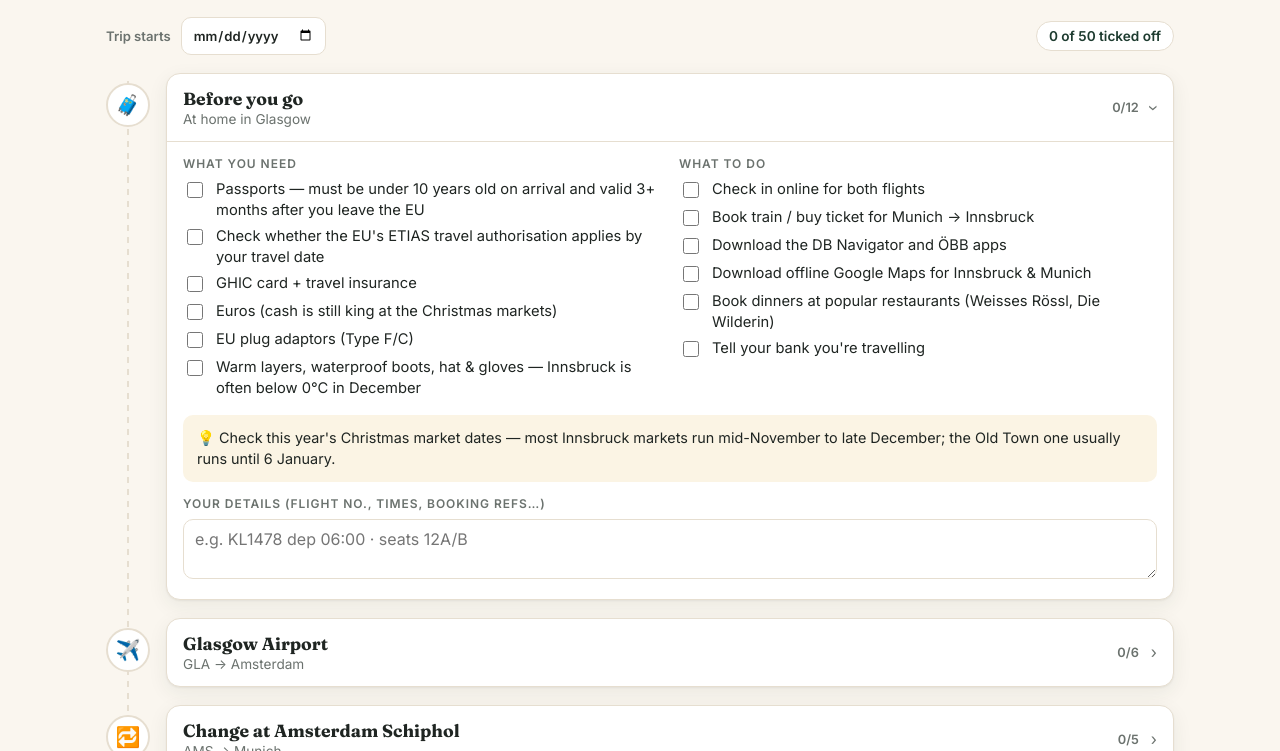
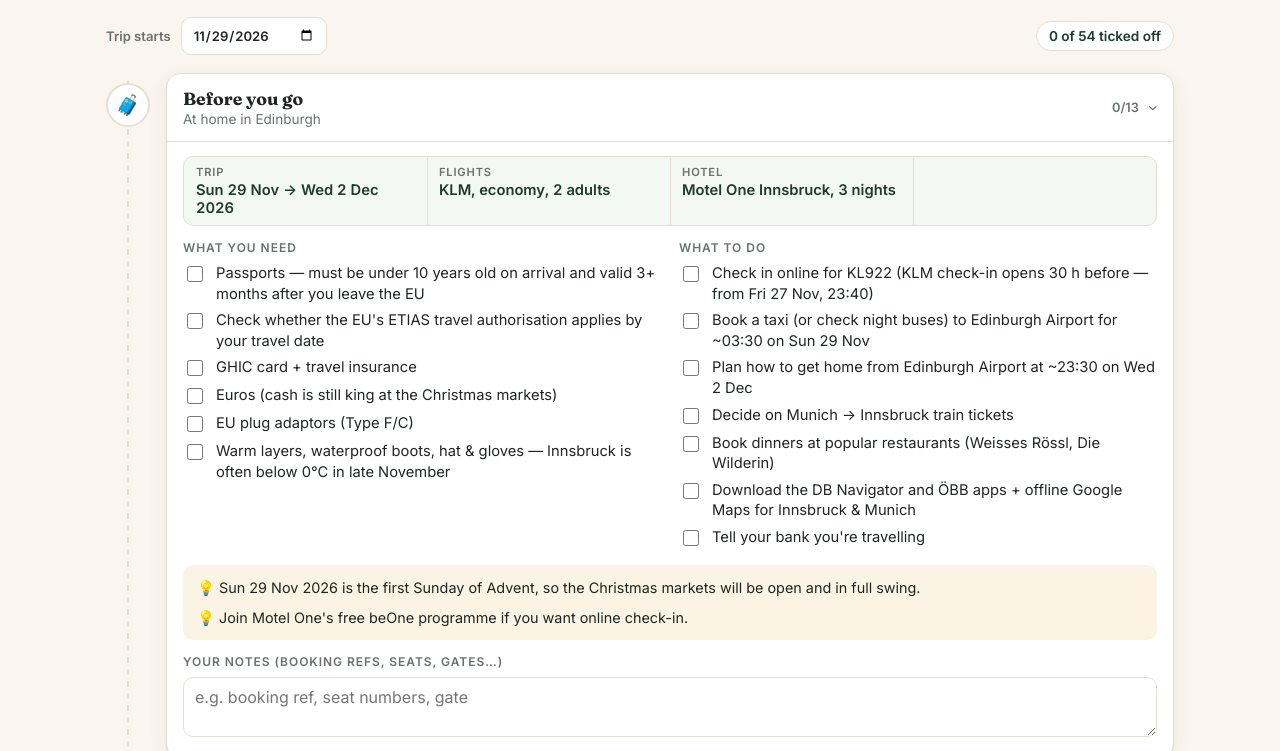
Before and after one commit to quinnage97/test, a plain HTML site: page index.html in a window 1280 px wide. Shown: the part 123-874 px from the top of the page. Drawn offline with nearby package versions, Linux system fonts and the light colour scheme.

Commit message:
Add real flights and hotel; route from Edinburgh; 4-day plan
KLM flights EDI–AMS–MUC on 29 Nov and back on 2 Dec, Motel One
Innsbruck as a map pin and timeline stage with check-in, breakfast and
city tax details, and a 4-day itinerary around those times. Existing
saved plans are upgraded while keeping notes, food ticks and Instagram
saves.

Co-Authored-By: Claude Opus 5.5 <noreply@anthropic.com>
Claude-Session: https://claude.ai/code/session_01GJypHpXYh3guffAA5t9JdF

```diff
--- a/css/style.css
+++ b/css/style.css
@@ -128,6 +128,11 @@ input:focus, select:focus, textarea:focus, button:focus-visible { outline: 2px s
 .stage.open .chev { transform: rotate(90deg); }
 .stage-body { display: none; padding: 0 16px 16px; border-top: 1px solid var(--line); }
 .stage.open .stage-body { display: block; }
+.booking { margin: 14px 0 0; display: grid; grid-template-columns: repeat(auto-fill, minmax(200px, 1fr)); background: #f4f8f5; border: 1px solid var(--line); border-radius: 10px; overflow: hidden; }
+.booking div { padding: 8px 12px; min-width: 0; box-shadow: 1px 1px 0 var(--line); }
+.booking dt { font-size: .7rem; text-transform: uppercase; letter-spacing: .07em; color: var(--muted); font-weight: 600; }
+.booking dd { margin: 2px 0 0; font-weight: 600; font-size: .92rem; font-variant-numeric: tabular-nums; color: var(--pine); overflow-wrap: anywhere; }
+.trip-dates { color: var(--gold); font-weight: 600; }
 .stage-cols { display: grid; grid-template-columns: 1fr 1fr; gap: 18px; margin-top: 14px; }
 .stage-body h4 { margin: 0 0 8px; font-size: .75rem; text-transform: uppercase; letter-spacing: .08em; color: var(--muted); }
 .checklist { list-style: none; margin: 0; padding: 0; display: flex; flex-direction: column; gap: 6px; }
--- a/js/app.js
+++ b/js/app.js
@@ -9,9 +9,11 @@
   const esc = (s) => String(s ?? "").replace(/[&<>"']/g, (c) => ({ "&": "&amp;", "<": "&lt;", ">": "&gt;", '"': "&quot;", "'": "&#39;" }[c]));
 
   // ---------------- State ----------------
+  const DATA_VERSION = 2; // bump when the built-in plan changes
   function seedState() {
     return {
-      startDate: "",
+      version: DATA_VERSION,
+      startDate: T.startDate || "",
       checks: {},
       stageNotes: {},
       foods: {},
@@ -28,7 +30,16 @@
   function load() {
     try {
       const raw = localStorage.getItem(STORE_KEY);
-      if (raw) return Object.assign(seedState(), JSON.parse(raw));
+      if (raw) {
+        const saved = JSON.parse(raw);
+        const fresh = seedState();
+        if ((saved.version || 1) < DATA_VERSION) {
+          // Built-in plan changed (real flights & hotel): take the new days, dates and checklists,
+          // keep the user's own notes, food ticks and Instagram saves.
+          return Object.assign(fresh, { stageNotes: saved.stageNotes || {}, foods: saved.foods || {}, saves: saved.saves || [] });
+        }
+        return Object.assign(fresh, saved);
+      }
     } catch (e) { /* storage unavailable or corrupt */ }
     return seedState();
   }
@@ -117,14 +128,15 @@
               <span class="chev">›</span>
             </button>
             <div class="stage-body">
+              ${s.booking?.length ? `<dl class="booking">${s.booking.map(([k, v]) => `<div><dt>${esc(k)}</dt><dd>${esc(v)}</dd></div>`).join("")}</dl>` : ""}
               <div class="stage-cols">
                 <div><h4>What you need</h4><ul class="checklist">${list("need", s.need)}</ul></div>
                 <div><h4>What to do</h4><ul class="checklist">${list("todo", s.todo)}</ul></div>
               </div>
               ${s.tips?.length ? `<div class="tips">${s.tips.map((t) => `<p>💡 ${esc(t)}</p>`).join("")}</div>` : ""}
               <div class="stage-notes">
-                <h4>Your details (flight no., times, booking refs…)</h4>
-                <textarea data-note="${s.id}" placeholder="e.g. KL1478 dep 06:00 · seats 12A/B">${esc(state.stageNotes[s.id] || "")}</textarea>
+                <h4>Your notes (booking refs, seats, gates…)</h4>
+                <textarea data-note="${s.id}" placeholder="e.g. booking ref, seat numbers, gate">${esc(state.stageNotes[s.id] || "")}</textarea>
               </div>
               ${s.place ? `<div class="stage-actions"><button class="btn ghost sm" data-goto="${s.place}">Show on map →</button></div>` : ""}
             </div>
@@ -428,7 +440,7 @@
 
   // ---------------- Instagram saves ----------------
   $("#igCat").innerHTML = Object.entries(T.categories)
-    .filter(([k]) => k !== "transport")
+    .filter(([k]) => k !== "transport" && k !== "stay")
     .map(([k, c]) => `<option value="${k}" ${k === "saved" ? "selected" : ""}>${esc(c.label === "My Instagram saves" ? "Other / not sure" : c.label)}</option>`)
     .join("");
 
--- a/js/data.js
+++ b/js/data.js
@@ -3,18 +3,26 @@
 
 window.TRIP = {
   title: "Innsbruck at Christmas",
+  startDate: "2026-11-29",
 
   categories: {
     market:    { label: "Christmas markets", color: "#c0392b", icon: "★" },
     coffee:    { label: "Coffee & cake",     color: "#8e5a2b", icon: "☕" },
     food:      { label: "Restaurants",       color: "#d68910", icon: "🍽" },
     gem:       { label: "Sights & hidden gems", color: "#1f7a5a", icon: "◆" },
+    stay:      { label: "Our hotel",         color: "#1d3b2f", icon: "⌂" },
     transport: { label: "Getting around",    color: "#2e5c8a", icon: "🚆" },
     saved:     { label: "My Instagram saves", color: "#8e44ad", icon: "♥" }
   },
 
   // ---------- Places on the map ----------
   places: [
+    // Where we're staying
+    { id: "hotel", cat: "stay", name: "Motel One Innsbruck",
+      lat: 47.26170, lng: 11.40060,
+      desc: "Our hotel: Südbahnstraße 1, right beside Innsbruck Hbf. Room: THE ONE with a view. Reception open 24 h, free luggage storage.",
+      howto: "From Innsbruck Hbf: it's right next to the station on Südbahnstraße, a 2–3 min walk. The Old Town is ~15 min walk north up Maria-Theresien-Straße." },
+
     // Christmas markets
     { id: "mkt-altstadt", cat: "market", name: "Old Town Christmas Market",
       lat: 47.26859, lng: 11.39327,
@@ -164,12 +172,12 @@ window.TRIP = {
       howto: "Train: ~10 min from Innsbruck Hbf." },
 
     // Transport hubs
-    { id: "t-gla", cat: "transport", name: "Glasgow Airport (GLA)", lat: 55.87190, lng: -4.43310,
-      desc: "Start of the trip.", howto: "Arrive at least 2 h before your flight." },
+    { id: "t-edi", cat: "transport", name: "Edinburgh Airport (EDI)", lat: 55.95000, lng: -3.37250,
+      desc: "Start of the trip: KL922 departs 05:40 on Sun 29 Nov. We land back here at 23:05 on Wed 2 Dec.", howto: "Aim to arrive by ~03:40. Book a taxi or check night bus times in advance." },
     { id: "t-ams", cat: "transport", name: "Amsterdam Schiphol (AMS)", lat: 52.31050, lng: 4.76830,
-      desc: "Connection. You enter the Schengen area here — passport control between the two flights.", howto: "Follow 'Transfer' signs — not 'Exit'." },
+      desc: "Connection both ways. Outbound: land 08:15, KL1851 to Munich leaves 09:30 (1 h 15 min). Return: land 21:40, KL933 to Edinburgh leaves 22:40 (1 h).", howto: "Follow 'Transfer' signs — not 'Exit'. Passport control is between the two flights." },
     { id: "t-muc", cat: "transport", name: "Munich Airport (MUC)", lat: 48.35380, lng: 11.78610,
-      desc: "Land, collect bags, then the S-Bahn into the city.", howto: "Follow the green 'S' signs to the S-Bahn station between Terminals 1 and 2." },
+      desc: "Terminal 1 both ways. Land 10:55 on Sun 29 Nov; KL1858 home leaves 20:05 on Wed 2 Dec.", howto: "Follow the green 'S' signs to the S-Bahn station in the central area between Terminals 1 and 2." },
     { id: "t-munhbf", cat: "transport", name: "München Hauptbahnhof", lat: 48.14020, lng: 11.55840,
       desc: "Munich main station — start of the Mittenwald line to Innsbruck.", howto: "S1 or S8 from the airport, ~40–45 min." },
     { id: "t-garmisch", cat: "transport", name: "Garmisch-Partenkirchen", lat: 47.49250, lng: 11.09600,
@@ -184,66 +192,81 @@ window.TRIP = {
 
   // Journey line drawn on the map (overview)
   route: {
-    flights: [["t-gla", "t-ams"], ["t-ams", "t-muc"]],
+    flights: [["t-edi", "t-ams"], ["t-ams", "t-muc"]],
     ground: ["t-muc", "t-munhbf", "t-garmisch", "t-mittenwald", "t-seefeld", "t-ibkhbf"]
   },
 
   // ---------- Timeline stages ----------
+  // `booking` rows show as fixed facts at the top of each stage.
   stages: [
-    { id: "prep", icon: "🧳", title: "Before you go", sub: "At home in Glasgow", place: null,
+    { id: "prep", icon: "🧳", title: "Before you go", sub: "At home in Edinburgh", place: null,
+      booking: [["Trip", "Sun 29 Nov → Wed 2 Dec 2026"], ["Flights", "KLM, economy, 2 adults"], ["Hotel", "Motel One Innsbruck, 3 nights"]],
       need: ["Passports — must be under 10 years old on arrival and valid 3+ months after you leave the EU",
              "Check whether the EU's ETIAS travel authorisation applies by your travel date",
              "GHIC card + travel insurance",
              "Euros (cash is still king at the Christmas markets)",
              "EU plug adaptors (Type F/C)",
-             "Warm layers, waterproof boots, hat & gloves — Innsbruck is often below 0°C in December"],
-      todo: ["Check in online for both flights",
-             "Book train / buy ticket for Munich → Innsbruck",
-             "Download the DB Navigator and ÖBB apps",
-             "Download offline Google Maps for Innsbruck & Munich",
+             "Warm layers, waterproof boots, hat & gloves — Innsbruck is often below 0°C in late November"],
+      todo: ["Check in online for KL922 (KLM check-in opens 30 h before — from Fri 27 Nov, 23:40)",
+             "Book a taxi (or check night buses) to Edinburgh Airport for ~03:30 on Sun 29 Nov",
+             "Plan how to get home from Edinburgh Airport at ~23:30 on Wed 2 Dec",
+             "Decide on Munich → Innsbruck train tickets",
              "Book dinners at popular restaurants (Weisses Rössl, Die Wilderin)",
+             "Download the DB Navigator and ÖBB apps + offline Google Maps for Innsbruck & Munich",
              "Tell your bank you're travelling"],
-      tips: ["Check this year's Christmas market dates — most Innsbruck markets run mid-November to late December; the Old Town one usually runs until 6 January."] },
+      tips: ["Sun 29 Nov 2026 is the first Sunday of Advent, so the Christmas markets will be open and in full swing.",
+             "Join Motel One's free beOne programme if you want online check-in."] },
 
-    { id: "gla", icon: "✈️", title: "Glasgow Airport", sub: "GLA → Amsterdam", place: "t-gla",
-      need: ["Passports & boarding passes", "Liquids in a clear bag (check GLA's current limits)", "Phone charger / power bank"],
-      todo: ["Arrive 2 h before departure", "Drop bags (checked through to Munich?)", "Ask at the desk if bags are checked through to MUC"],
-      tips: ["If you're on one booking, bags should be checked all the way to Munich — confirm at the desk so you don't need to collect them in Amsterdam."] },
+    { id: "edi", icon: "✈️", title: "Edinburgh Airport", sub: "Sun 29 Nov · KL922 to Amsterdam", place: "t-edi",
+      booking: [["Flight", "KL922 · Airbus A321neo"], ["Departs", "05:40 Edinburgh (EDI)"], ["Arrives", "08:15 Amsterdam (AMS)"], ["Duration", "1 h 35 min"]],
+      need: ["Passports & boarding passes", "Liquids in a clear bag (check EDI's current limits)", "Phone charger / power bank"],
+      todo: ["Arrive by ~03:40", "Drop bags", "Confirm at the desk that bags are checked through to Munich"],
+      tips: ["Both flights are on one KLM booking, so your bags should go straight through to Munich. You won't need to collect them in Amsterdam."] },
 
-    { id: "ams", icon: "🔁", title: "Change at Amsterdam Schiphol", sub: "AMS → Munich", place: "t-ams",
-      need: ["Passports out for passport control", "Boarding pass for the Munich flight"],
+    { id: "ams", icon: "🔁", title: "Change at Amsterdam Schiphol", sub: "Sun 29 Nov · KL1851 to Munich", place: "t-ams",
+      booking: [["Transfer time", "1 h 15 min"], ["Flight", "KL1851 · Boeing 737-900"], ["Departs", "09:30 Amsterdam (AMS)"], ["Arrives", "10:55 Munich (MUC) Terminal 1"], ["Duration", "1 h 25 min"]],
+      need: ["Passports out for passport control", "Boarding pass for KL1851"],
       todo: ["Follow 'Transfer' signs", "Go through passport control (entering Schengen)", "Find your gate for Munich"],
-      tips: ["This is where you enter the Schengen area, so you go through passport control (and the EU Entry/Exit System biometrics) here — queues can be long, so don't dawdle.",
-             "The Amsterdam → Munich flight is inside Schengen: no passport check when you land in Munich."] },
+      tips: ["This is where you enter the Schengen area, so passport control (and the EU Entry/Exit System biometrics) happens here. With 1 h 15 min, head straight there — no browsing first.",
+             "Amsterdam → Munich is inside Schengen: no passport check when you land."] },
 
-    { id: "muc", icon: "🛬", title: "Munich Airport", sub: "MUC → München Hbf by S-Bahn", place: "t-muc",
-      need: ["Ticket for the S-Bahn (or a ticket that covers it)"],
-      todo: ["Collect bags", "Follow green 'S' signs to the S-Bahn", "Take S1 or S8 to München Hauptbahnhof (~40–45 min)"],
-      tips: ["Buy tickets at the machines or in the MVV / DB Navigator app. If you're using a Bayern-Ticket or Deutschlandticket, check it covers the S-Bahn leg too."] },
+    { id: "muc", icon: "🛬", title: "Munich Airport", sub: "Sun 29 Nov · 10:55, Terminal 1 → S-Bahn", place: "t-muc",
+      booking: [["Land", "10:55 Terminal 1"], ["Next", "S1 or S8 to München Hbf (~40–45 min)"]],
+      need: ["Ticket for the S-Bahn (or a day ticket that covers it)"],
+      todo: ["Collect bags", "Follow green 'S' signs to the S-Bahn", "Take S1 or S8 to München Hauptbahnhof"],
+      tips: ["Buy tickets at the machines or in the MVV / DB Navigator app. If you're using a Bayern-Ticket or Deutschlandticket, check it covers the S-Bahn too.",
+             "You should reach München Hbf around 12:30, in time for an early-afternoon train."] },
 
-    { id: "train", icon: "🚆", title: "Train: the Mittenwald line", sub: "München Hbf → Garmisch → Mittenwald → Innsbruck", place: "t-munhbf",
+    { id: "train", icon: "🚆", title: "Train: the Mittenwald line", sub: "Sun 29 Nov · München Hbf → Garmisch → Mittenwald → Innsbruck", place: "t-munhbf",
+      booking: [["Journey time", "~2 h 45 min – 3 h"], ["Arrive", "Mid/late afternoon — hotel check-in opens 15:00"]],
       need: ["Train ticket (DB/ÖBB) — or a Bayern-Ticket/Deutschlandticket if valid for your trip", "Snacks & water", "Camera!"],
       todo: ["Find the train to Innsbruck via Garmisch-Partenkirchen / Mittenwald (often RB 6)",
              "Check if your train splits or needs a change at Garmisch or Mittenwald",
              "Sit on the right-hand side for the descent into Innsbruck"],
-      tips: ["Roughly 2 h 45 min to 3 h. One of the most scenic train rides in the Alps — the final stretch from Seefeld drops along cliffs high above the Inn valley.",
-             "The Bayern-Ticket and the Deutschlandticket have historically been valid all the way to Innsbruck Hbf on this line — double-check before you buy."] },
+      tips: ["One of the most scenic train rides in the Alps. The final stretch from Seefeld drops along cliffs high above the Inn valley.",
+             "The Bayern-Ticket and the Deutschlandticket have historically been valid all the way to Innsbruck Hbf on this line. Double-check before you buy."] },
 
-    { id: "arrive", icon: "🏔", title: "Arrive in Innsbruck", sub: "Innsbruck Hbf → hotel", place: "t-ibkhbf",
-      need: ["Hotel address & booking reference"],
-      todo: ["Check in", "Pick up an Innsbruck Card (covers Nordkette, museums, buses & trams)", "First Glühwein at the Old Town market 🎄"],
-      tips: ["The Old Town is ~15 min walk north of the station. Many hotels give a free Welcome Card for local buses — ask at check-in."] },
+    { id: "arrive", icon: "🏨", title: "Check in: Motel One Innsbruck", sub: "Sun 29 Nov · Südbahnstraße 1, next to Innsbruck Hbf", place: "hotel",
+      booking: [["Address", "Südbahnstraße 1 / Top 1, 6020 Innsbruck"], ["Phone", "+43 512 219353-0"], ["Stay", "Sun 29 Nov → Wed 2 Dec (3 nights)"], ["Room", "THE ONE with a view · 2 adults"],
+                ["Check-in", "From 15:00"], ["Check-out", "By 12:00"], ["Breakfast", "Mon–Fri 06:00–10:00 · Sat/Sun 07:00–11:00"], ["Reception", "24 hours · free luggage storage"],
+                ["City tax", "€4 per person per night, paid at the hotel (€24 for us)"]],
+      need: ["Passports for check-in", "Card for the city tax"],
+      todo: ["Check in", "Ask about a Welcome Card for local buses", "Consider an Innsbruck Card (Nordkette, museums, buses & trams)", "First Glühwein at the Old Town market 🎄"],
+      tips: ["The hotel is right by the station, so it's a 2–3 minute walk with your bags. The Old Town is about 15 minutes' walk north."] },
 
-    { id: "stay", icon: "🎄", title: "In Innsbruck", sub: "Coffee, food, markets & hidden gems", place: "mkt-altstadt",
+    { id: "stay", icon: "🎄", title: "In Innsbruck", sub: "Mon 30 Nov – Tue 1 Dec · coffee, food, markets & hidden gems", place: "mkt-altstadt",
       need: ["Small change for mug deposits (Pfand) — return the mug for your money back or keep it as a souvenir",
              "Innsbruck Card (if you bought one)"],
-      todo: ["Visit every Innsbruck Christmas market", "Ride up to the Nordkette", "Try everything on the food list", "Day trip to Hall in Tirol"],
+      todo: ["Visit the Innsbruck Christmas markets", "Ride up to the Nordkette (pick the clearest day)", "Try everything on the food list", "Hall in Tirol advent market"],
       tips: ["See the Itinerary tab for the day-by-day plan and the Map tab for everything plotted."] },
 
-    { id: "home", icon: "🏠", title: "Heading home", sub: "Innsbruck → Munich → Amsterdam → Glasgow", place: "t-ibkhbf",
+    { id: "home", icon: "🏠", title: "Heading home", sub: "Wed 2 Dec · Innsbruck → Munich → Amsterdam → Edinburgh", place: "t-muc",
+      booking: [["Check-out", "By 12:00 (leave bags at reception)"], ["Be at MUC", "By ~18:00, Terminal 1"],
+                ["Flight 1", "KL1858 · 20:05 Munich T1 → 21:40 Amsterdam"], ["Transfer", "1 h at Schiphol"], ["Flight 2", "KL933 · 22:40 Amsterdam → 23:05 Edinburgh"]],
       need: ["Passports", "Boarding passes", "Room in the bag for speck, schnapps & Christmas mugs"],
-      todo: ["Check out", "Train back to Munich via Mittenwald (allow plenty of buffer for the airport)", "S-Bahn to MUC", "Exit Schengen at Amsterdam passport control"],
-      tips: ["Leave a generous buffer: the Mittenwald line is single-track in places and delays can happen. Aim to be at MUC 2 h+ before your flight."] }
+      todo: ["Check out by 12:00 and leave bags at reception", "Collect bags and get the train to Munich (~13:30 via Mittenwald)", "S-Bahn S1/S8 to Munich Airport", "At Schiphol: go straight through passport control (leaving Schengen)", "Get home from Edinburgh Airport"],
+      tips: ["Leave a generous buffer: the Mittenwald line is single-track in places. A faster option back is the train via Kufstein and Rosenheim (about 1 h 45 min to München Hbf).",
+             "The Schiphol connection is only 1 hour and includes passport control, so don't stop on the way."] }
   ],
 
   // ---------- Austrian food bucket list ----------
@@ -267,48 +290,43 @@ window.TRIP = {
   // ---------- Suggested itinerary (you can edit all of this in the app) ----------
   itinerary: [
     { title: "Travel day", items: [
-      { time: "Morning", title: "Fly Glasgow → Amsterdam", place: "t-gla" },
-      { time: "Midday", title: "Change at Schiphol (passport control)", place: "t-ams" },
-      { time: "Afternoon", title: "Land in Munich, S-Bahn to Hbf", place: "t-muc" },
-      { time: "Afternoon", title: "Mittenwald line to Innsbruck", place: "t-munhbf" },
-      { time: "Evening", title: "First Glühwein at the Old Town market", place: "mkt-altstadt" }
+      { time: "05:40", title: "KL922 Edinburgh → Amsterdam", place: "t-edi" },
+      { time: "09:30", title: "KL1851 Amsterdam → Munich", place: "t-ams" },
+      { time: "10:55", title: "Land MUC T1, S-Bahn to München Hbf", place: "t-muc" },
+      { time: "~12:30", title: "Mittenwald line to Innsbruck", place: "t-munhbf" },
+      { time: "15:30", title: "Check in at Motel One", place: "hotel" },
+      { time: "17:00", title: "First Glühwein at the Old Town market", place: "mkt-altstadt" },
+      { time: "19:00", title: "Easy dinner at Stiftskeller", place: "food-stiftskeller" }
     ]},
     { title: "Old Town & the big markets", items: [
-      { time: "09:00", title: "Breakfast at Café Katzung", place: "cof-katzung" },
-      { time: "10:00", title: "Golden Roof & climb the City Tower", place: "gem-stadtturm" },
-      { time: "11:30", title: "Hofkirche & the bronze 'Black Men'", place: "gem-hofkirche" },
-      { time: "13:00", title: "Lunch at Gasthaus Goldenes Dachl", place: "food-dachl" },
-      { time: "15:00", title: "Strudel at Kröll", place: "cof-kroll" },
-      { time: "16:30", title: "Colourful houses at dusk", place: "gem-colourful" },
-      { time: "17:00", title: "Marktplatz market — try Kiachl", place: "mkt-marktplatz" },
-      { time: "19:30", title: "Dinner at Stiftskeller", place: "food-stiftskeller" }
-    ]},
-    { title: "Into the mountains", items: [
-      { time: "09:30", title: "Hungerburgbahn from Congress", place: "gem-congress" },
-      { time: "10:00", title: "Nordkette cable car to Seegrube", place: "gem-nordkette" },
-      { time: "14:00", title: "Sachertorte at Café Sacher", place: "cof-sacher" },
-      { time: "16:30", title: "Back up for the Hungerburg panorama market", place: "mkt-hungerburg" },
+      { time: "08:30", title: "Breakfast at Café Katzung", place: "cof-katzung" },
+      { time: "09:30", title: "Golden Roof & climb the City Tower", place: "gem-stadtturm" },
+      { time: "10:30", title: "Hofkirche & the bronze 'Black Men'", place: "gem-hofkirche" },
+      { time: "12:30", title: "Lunch at Gasthaus Goldenes Dachl", place: "food-dachl" },
+      { time: "14:30", title: "Strudel at Kröll", place: "cof-kroll" },
+      { time: "16:00", title: "Colourful houses at dusk", place: "gem-colourful" },
+      { time: "16:30", title: "Marktplatz market — try Kiachl", place: "mkt-marktplatz" },
+      { time: "17:30", title: "Maria-Theresien-Straße market", place: "mkt-mts" },
       { time: "19:30", title: "Dinner at Weisses Rössl", place: "food-rossl" }
     ]},
-    { title: "Hall in Tirol & crystals", items: [
-      { time: "09:30", title: "Swarovski Crystal Worlds", place: "gem-swarovski" },
-      { time: "14:00", title: "Train to Hall in Tirol old town", place: "gem-hall" },
+    { title: "Mountains & Hall in Tirol", items: [
+      { time: "09:00", title: "Hungerburgbahn from Congress", place: "gem-congress" },
+      { time: "09:30", title: "Nordkette cable car to Seegrube", place: "gem-nordkette" },
+      { time: "13:00", title: "Sachertorte at Café Sacher", place: "cof-sacher" },
+      { time: "14:30", title: "Train to Hall in Tirol old town", place: "gem-hall" },
       { time: "16:00", title: "Hall advent market", place: "mkt-hall" },
-      { time: "19:30", title: "Drinks at the Viaduktbögen", place: "gem-viadukt" }
+      { time: "19:30", title: "Dinner at Die Wilderin", place: "food-wilderin" },
+      { time: "21:30", title: "Drinks at the Viaduktbögen", place: "gem-viadukt" }
     ]},
-    { title: "Local Innsbruck", items: [
-      { time: "10:00", title: "Brunch at The Breakfast Club", place: "cof-breakfast" },
-      { time: "11:30", title: "Bergisel Ski Jump", place: "gem-bergisel" },
-      { time: "13:30", title: "Wilten Basilica", place: "gem-wilten" },
-      { time: "14:30", title: "Wiltener Platzl market", place: "mkt-wilten" },
-      { time: "16:00", title: "Markthalle — buy speck & cheese", place: "food-markthalle" },
-      { time: "17:30", title: "Sunset drink at Lichtblick", place: "food-lichtblick" },
-      { time: "19:30", title: "Dinner at Die Wilderin", place: "food-wilderin" }
-    ]},
-    { title: "Last markets & home", items: [
-      { time: "09:00", title: "Coffee & biscuits at Munding", place: "cof-munding" },
-      { time: "10:00", title: "St. Nikolaus market", place: "mkt-nikolaus" },
-      { time: "12:00", title: "Train back to Munich", place: "t-ibkhbf" }
+    { title: "Last morning & home", items: [
+      { time: "08:30", title: "Coffee & biscuits at Munding", place: "cof-munding" },
+      { time: "09:30", title: "Markthalle — buy speck & cheese", place: "food-markthalle" },
+      { time: "10:30", title: "St. Nikolaus market", place: "mkt-nikolaus" },
+      { time: "11:45", title: "Check out, leave bags at reception", place: "hotel" },
+      { time: "13:30", title: "Train back to Munich", place: "t-ibkhbf" },
+      { time: "~18:00", title: "Munich Airport T1", place: "t-muc" },
+      { time: "20:05", title: "KL1858 Munich → Amsterdam", place: "t-muc" },
+      { time: "22:40", title: "KL933 Amsterdam → Edinburgh (lands 23:05)", place: "t-ams" }
     ]}
   ]
 };
```
Also changed, not shown: index.html (+1 -1 lines), README.md.
